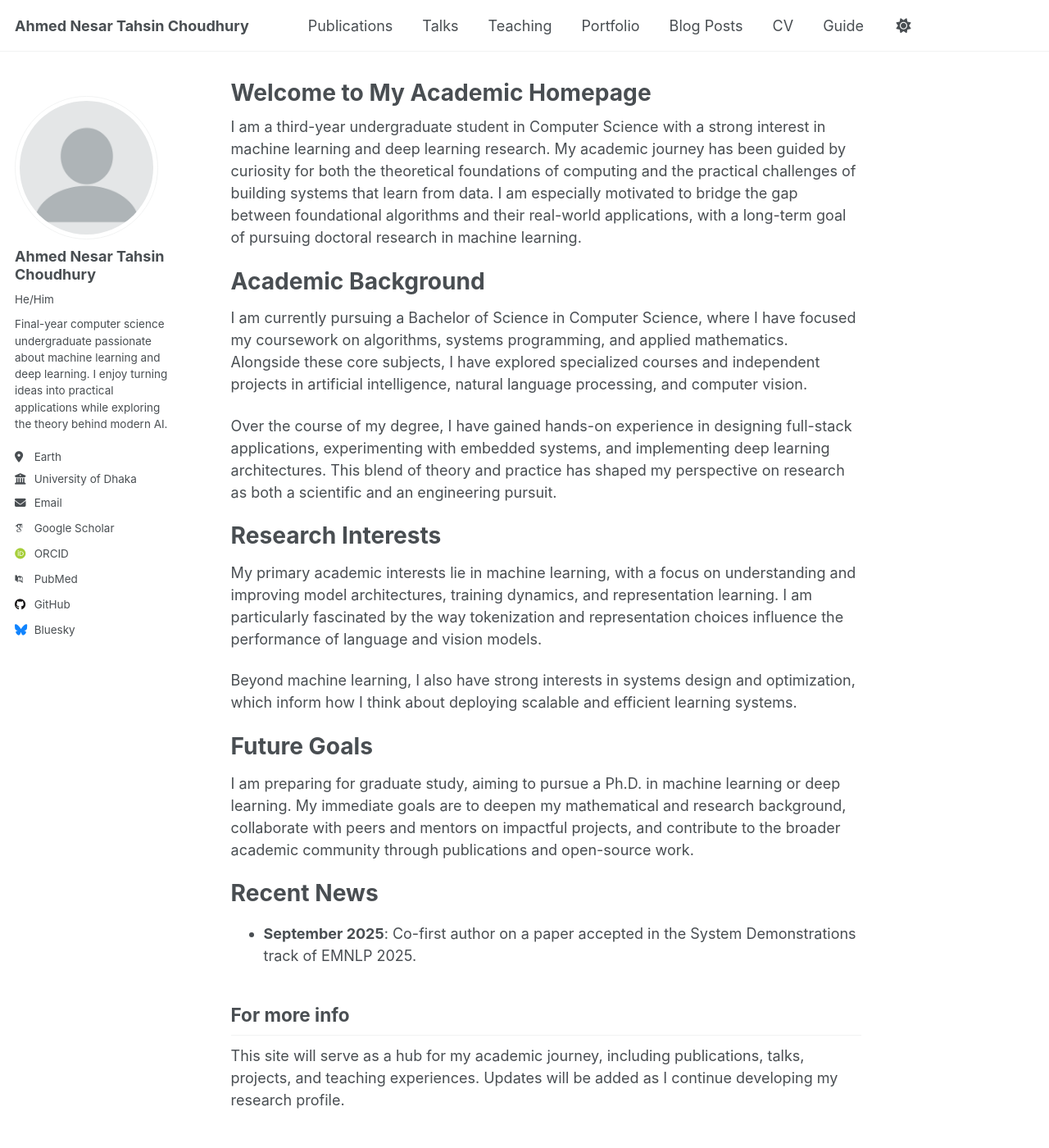
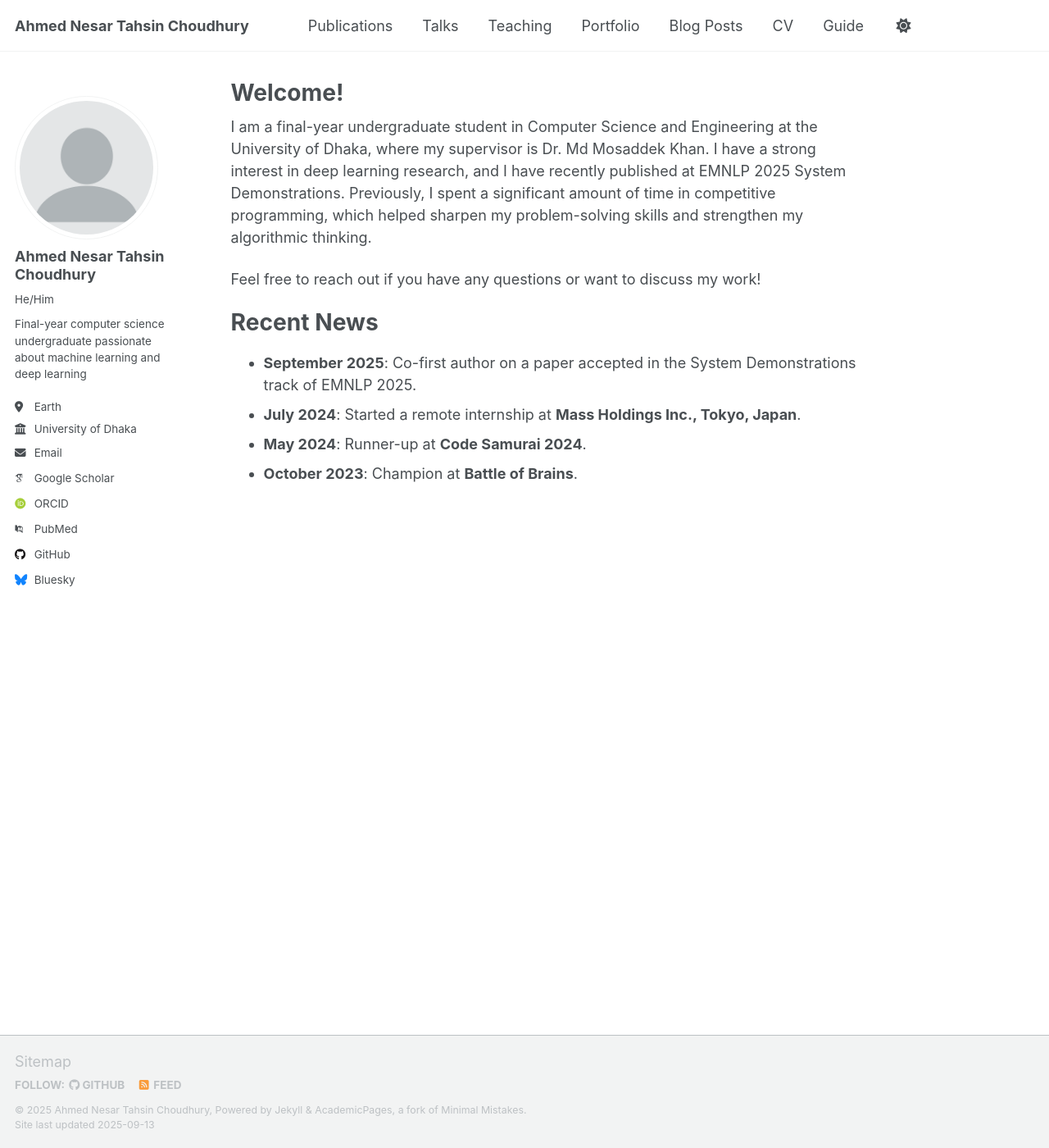
Before and after one commit to tahsinchoudhury/tahsinchoudhury.github.io, a Jekyll site: the page built from _pages/about.md, in a window 1280 px wide and 1400 px high. Shown: the whole window at 82% size. Built offline with Jekyll 4.4.1, drawn with Linux system fonts in a browser that asks for light colours; some web fonts are replaced; a script that is not in the unit is left out.

Commit message:
updated homepage

```diff
--- a/_config.yml
+++ b/_config.yml
@@ -26,7 +26,7 @@ author:
   avatar           : "profile.png"
   name             : "Ahmed Nesar Tahsin Choudhury"
   pronouns         : "He/Him"
-  bio              : "Final-year computer science undergraduate passionate about machine learning and deep learning. I enjoy turning ideas into practical applications while exploring the theory behind modern AI."
+  bio              : "Final-year computer science undergraduate passionate about machine learning and deep learning"
   location         : "Earth"
   employer         : "University of Dhaka"
   uri              : # URL
--- a/_pages/about.md
+++ b/_pages/about.md
@@ -1,38 +1,22 @@
 ---
 permalink: /
-title: "Welcome to My Academic Homepage"
+title: "Welcome!"
 author_profile: true
 redirect_from:
   - /about/
   - /about.html
 ---
 
-I am a third-year undergraduate student in Computer Science with a strong interest in machine learning and deep learning research. My academic journey has been guided by curiosity for both the theoretical foundations of computing and the practical challenges of building systems that learn from data. I am especially motivated to bridge the gap between foundational algorithms and their real-world applications, with a long-term goal of pursuing doctoral research in machine learning.
+I am a final-year undergraduate student in Computer Science and Engineering at the University of Dhaka, where my supervisor is Dr. Md Mosaddek Khan. I have a strong interest in deep learning research, and I have recently published at EMNLP 2025 System Demonstrations. Previously, I spent a significant amount of time in competitive programming, which helped sharpen my problem-solving skills and strengthen my algorithmic thinking.
 
-Academic Background
-======
-I am currently pursuing a Bachelor of Science in Computer Science, where I have focused my coursework on algorithms, systems programming, and applied mathematics. Alongside these core subjects, I have explored specialized courses and independent projects in artificial intelligence, natural language processing, and computer vision.
-
-Over the course of my degree, I have gained hands-on experience in designing full-stack applications, experimenting with embedded systems, and implementing deep learning architectures. This blend of theory and practice has shaped my perspective on research as both a scientific and an engineering pursuit.
-
-Research Interests
-======
-My primary academic interests lie in machine learning, with a focus on understanding and improving model architectures, training dynamics, and representation learning. I am particularly fascinated by the way tokenization and representation choices influence the performance of language and vision models.
-
-Beyond machine learning, I also have strong interests in systems design and optimization, which inform how I think about deploying scalable and efficient learning systems.
-
-Future Goals
-======
-I am preparing for graduate study, aiming to pursue a Ph.D. in machine learning or deep learning. My immediate goals are to deepen my mathematical and research background, collaborate with peers and mentors on impactful projects, and contribute to the broader academic community through publications and open-source work.
+Feel free to reach out if you have any questions or want to discuss my work!
 
 Recent News
 ======
 - **September 2025**: Co-first author on a paper accepted in the System Demonstrations track of EMNLP 2025.
-
-For more info
-------
-This site will serve as a hub for my academic journey, including publications, talks, projects, and teaching experiences. Updates will be added as I continue developing my research profile.
-
+- **July 2024**: Started a remote internship at **Mass Holdings Inc., Tokyo, Japan**.
+- **May 2024**: Runner-up at **Code Samurai 2024**.
+- **October 2023**: Champion at **Battle of Brains**.
 
 <!-- ---
 permalink: /
```
Also changed, not shown: _data/cv.json (+4 -4 lines).
